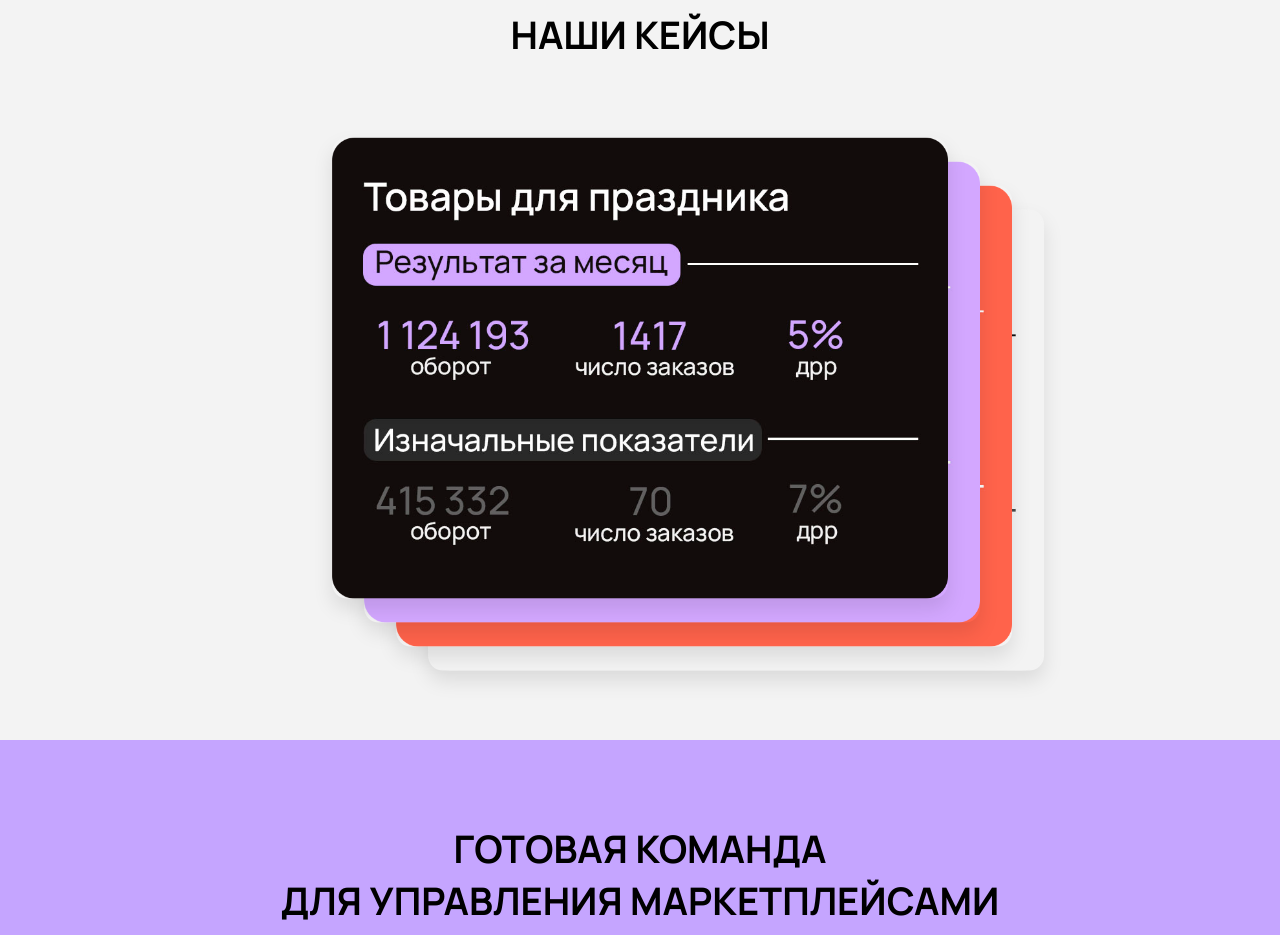
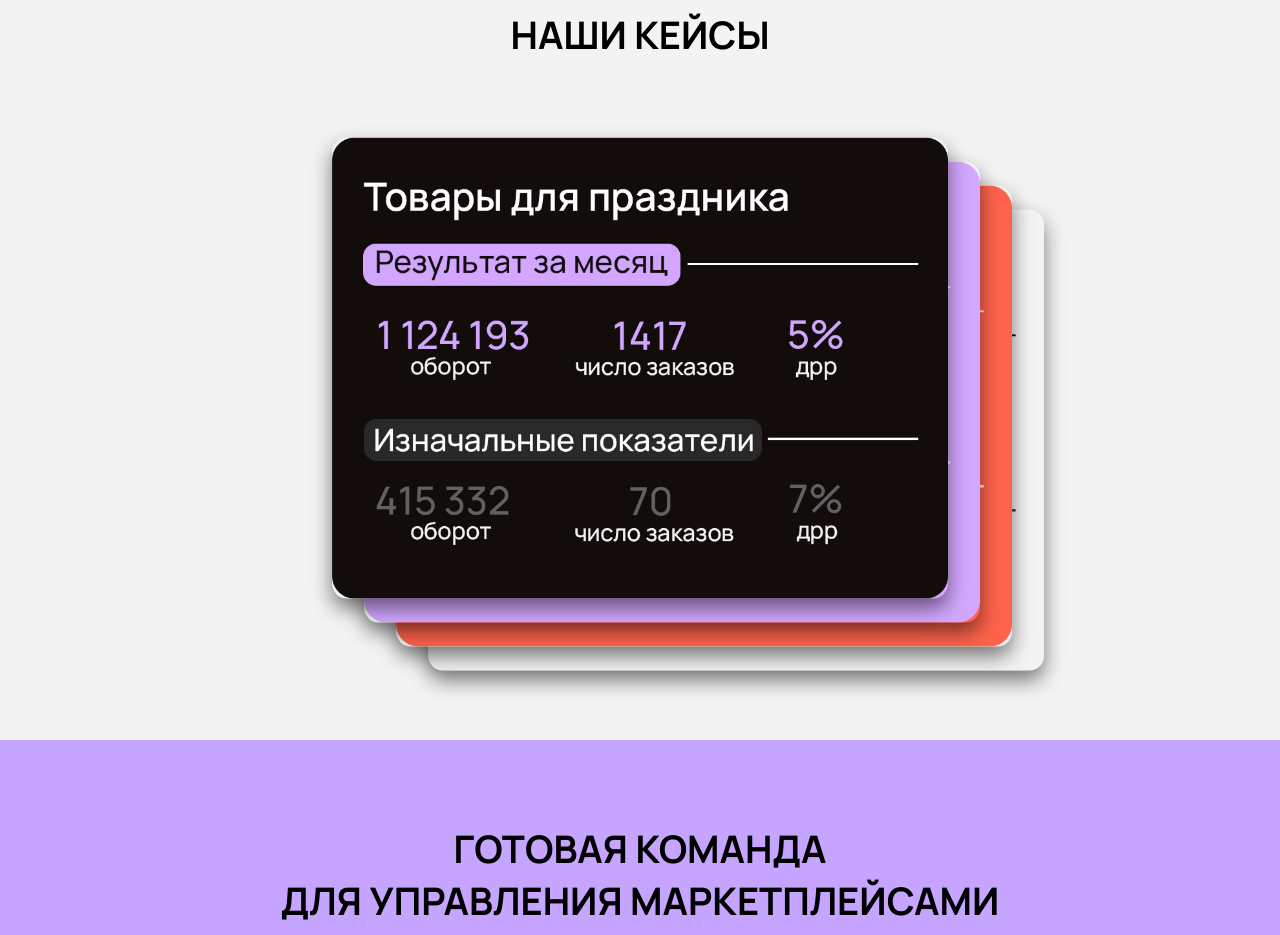
Before and after one commit to Plovmmm/kis, a plain HTML site: page index.html in a window 1280 px wide. Shown: the part 1380-2315 px from the top of the page. Drawn offline with Linux system fonts and the light colour scheme; files whose address does not match are found by name; a web font is replaced by a local one.

Commit message:
Update slider.css

```diff
--- a/slider.css
+++ b/slider.css
@@ -56,7 +56,7 @@
   border: none; /* Убираем рамки */
 }
 .slide-image{
-  box-shadow: 0 10px 20px rgba(0, 0, 0, 0.1);
+  box-shadow: 0 10px 20px rgba(0, 0, 0, 0.5);
   border-radius: 15px;
 }
 
```
